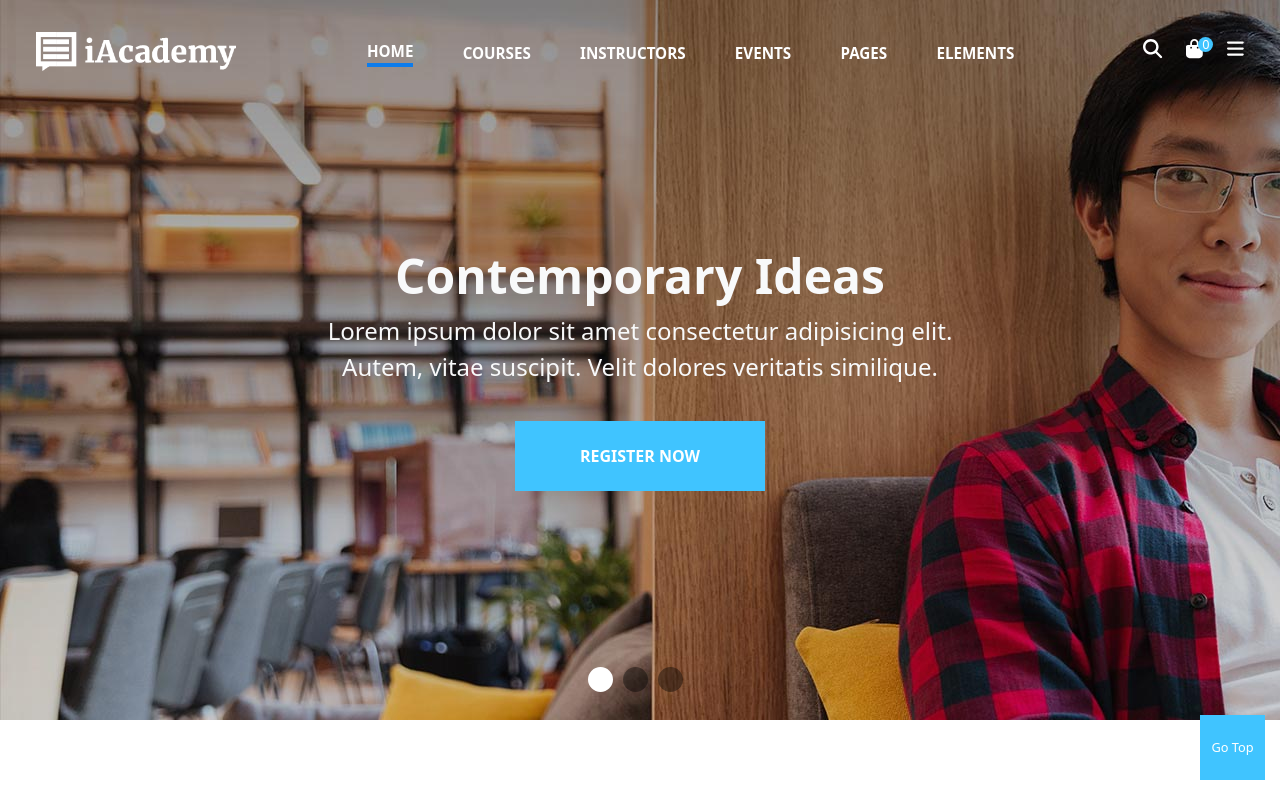
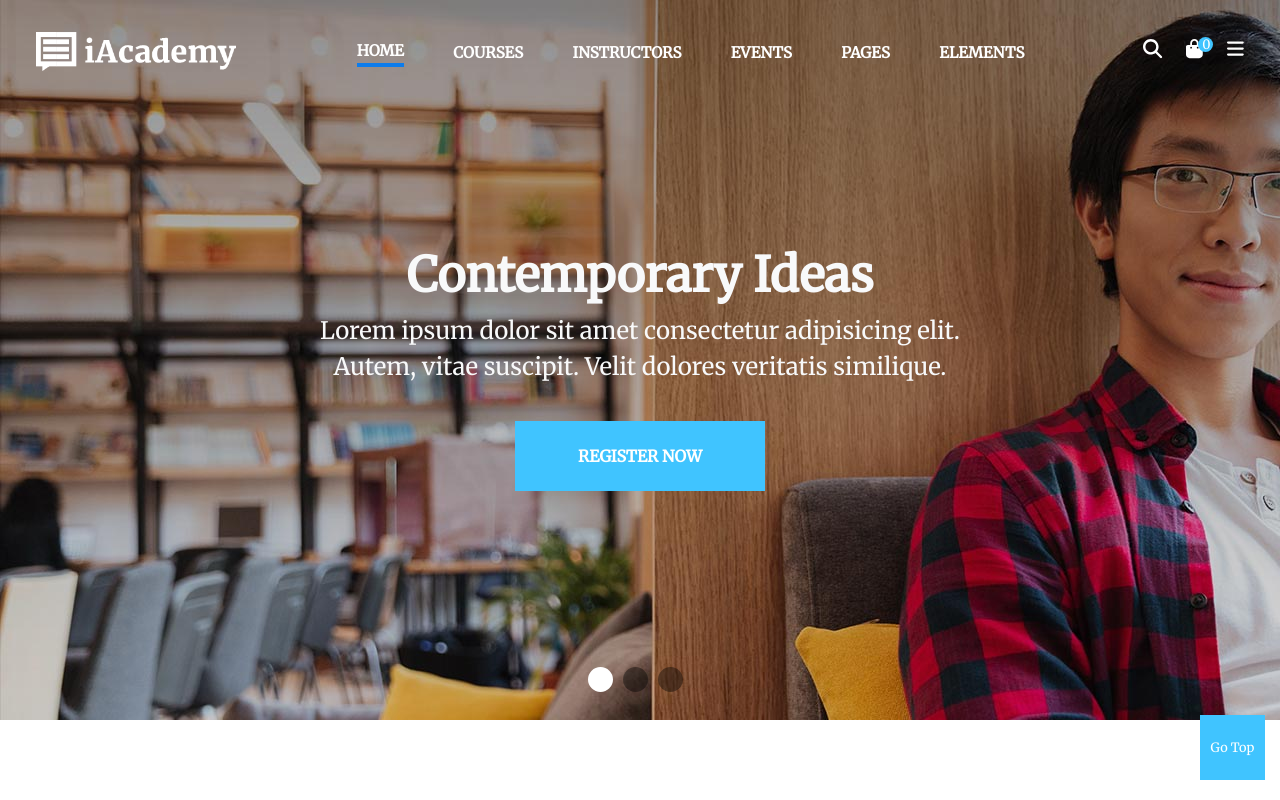
Before and after one commit to AlessandroIacovella95/proj-html-vuejs, a Vue app: page / in a window 1280 px wide. Shown: the top 800 px of the page. Built offline with nearby package versions, Linux system fonts and the light colour scheme.

Commit message:
add font-family

```diff
--- a/src/App.vue
+++ b/src/App.vue
@@ -19,10 +19,12 @@
 </template>
 
 <style lang="scss">
+@import url("https://fonts.googleapis.com/css2?family=Merriweather&family=Montserrat:wght@400;700&display=swap");
 * {
   box-sizing: border-box;
   margin: 0;
   padding: 0;
+  font-family: "Merriweather", serif;
 }
 footer {
   background-color: #222222;
```
